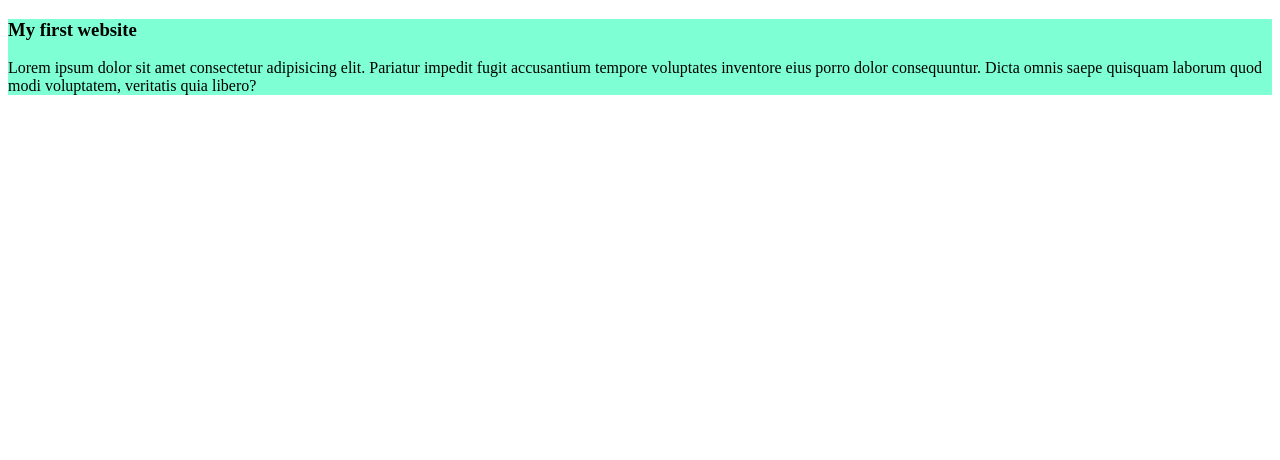
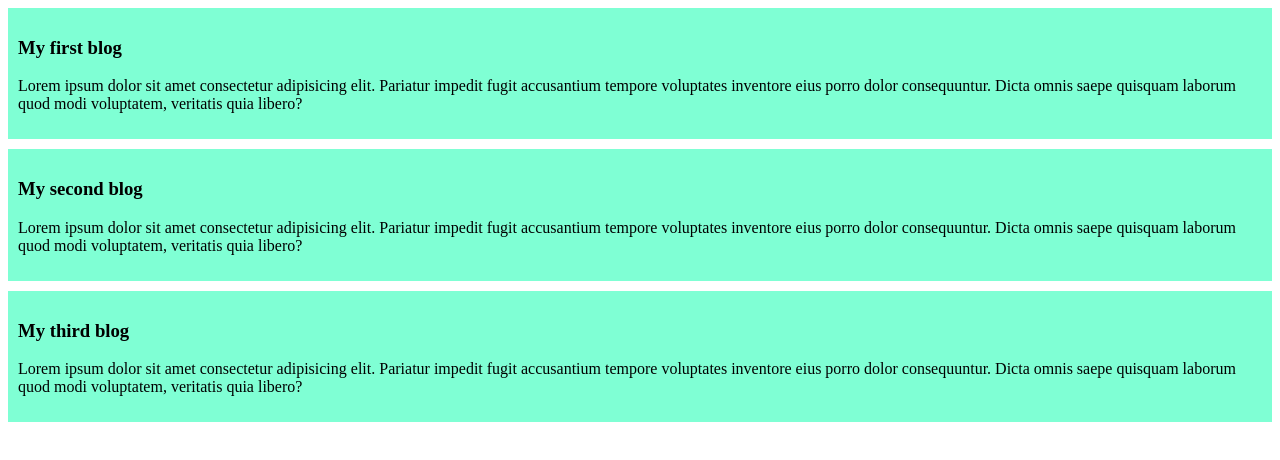
Before and after one commit to Pinku1211/my-simple-website, a plain HTML site: page index.htm in a window 1280 px wide. Drawn offline with Linux system fonts and the light colour scheme.

Commit message:
second and third blog

```diff
--- a/index.htm
+++ b/index.htm
@@ -8,7 +8,19 @@
 </head>
 <body>
     <div>
-        <h3>My first website</h3>
+        <h3>My first blog</h3>
+        <p>Lorem ipsum dolor sit amet consectetur adipisicing elit. Pariatur impedit fugit accusantium
+            tempore voluptates inventore eius porro dolor consequuntur. Dicta omnis saepe quisquam laborum
+            quod modi voluptatem, veritatis quia libero?</p>
+    </div>
+    <div>
+        <h3>My second blog</h3>
+        <p>Lorem ipsum dolor sit amet consectetur adipisicing elit. Pariatur impedit fugit accusantium
+            tempore voluptates inventore eius porro dolor consequuntur. Dicta omnis saepe quisquam laborum
+            quod modi voluptatem, veritatis quia libero?</p>
+    </div>
+    <div>
+        <h3>My third blog</h3>
         <p>Lorem ipsum dolor sit amet consectetur adipisicing elit. Pariatur impedit fugit accusantium
             tempore voluptates inventore eius porro dolor consequuntur. Dicta omnis saepe quisquam laborum
             quod modi voluptatem, veritatis quia libero?</p>
--- a/styles/blog.css
+++ b/styles/blog.css
@@ -1,3 +1,5 @@
 div {
     background-color: aquamarine;
+    padding: 10px;
+    margin-bottom: 10px;
 }
```
